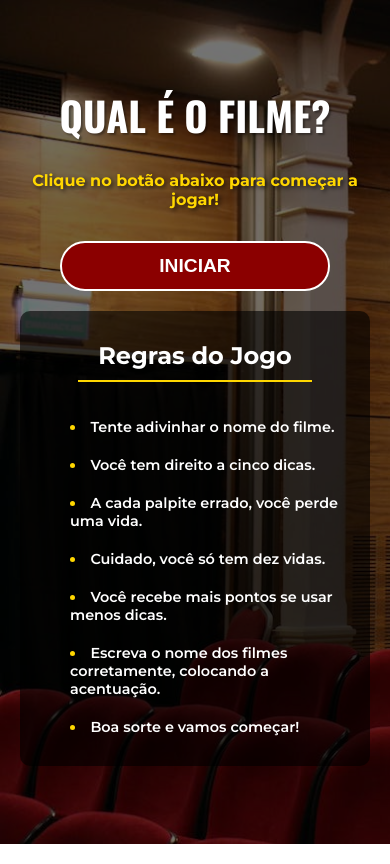
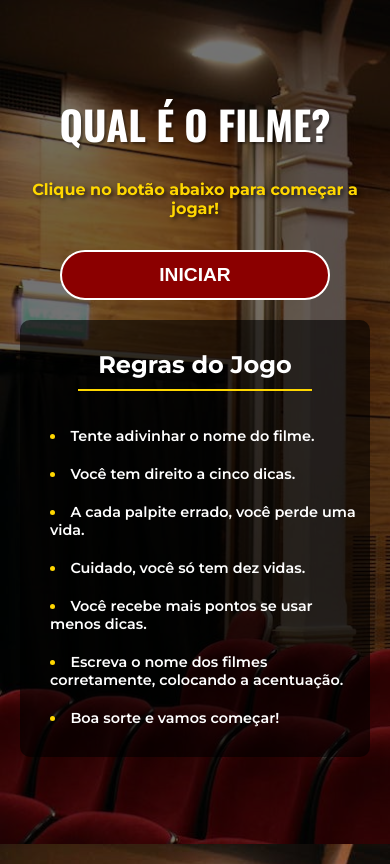
Before and after one commit to flaviare1s/qual-e-o-filme, a React (Vite) app: page / in a window 390 px wide. Built offline with nearby package versions, Linux system fonts and the light colour scheme.

Commit message:
Ajusta responsividade

```diff
--- a/src/App.css
+++ b/src/App.css
@@ -8,6 +8,8 @@
   justify-content: center;
   align-items: center;
   text-align: center;
+  min-height: 100vh;
+  width: 100%;
 }
 
 .overlay {
@@ -20,3 +22,9 @@
   pointer-events: none;
   z-index: -1;
 }
+
+@media (max-width: 600px) {
+  .App {
+    padding: 20px 0;
+  }
+}
--- a/src/components/GameRules.css
+++ b/src/components/GameRules.css
@@ -22,6 +22,10 @@
     color: #FFD700;
 }
 
+.rules ul {
+    margin-left: -20px;
+}
+
 .rules li {
     font-weight: 600;
     font-size: 1em;
--- a/src/index.css
+++ b/src/index.css
@@ -7,7 +7,7 @@ body {
   flex-direction: column;
   justify-content: center;
   align-items: center;
-  margin: 0 auto;
+  margin: auto;
   font-family: "Montserrat", sans-serif;
   padding: 0;
   background-image: url('/public/images/background.jpg');
```
